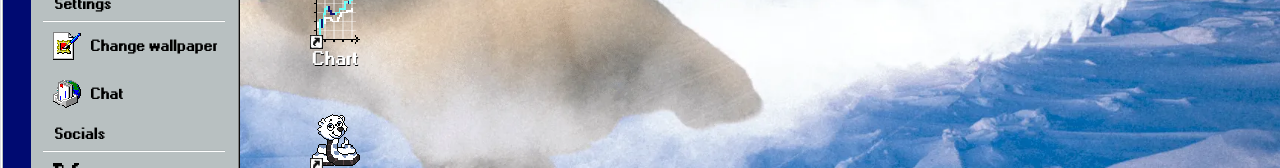
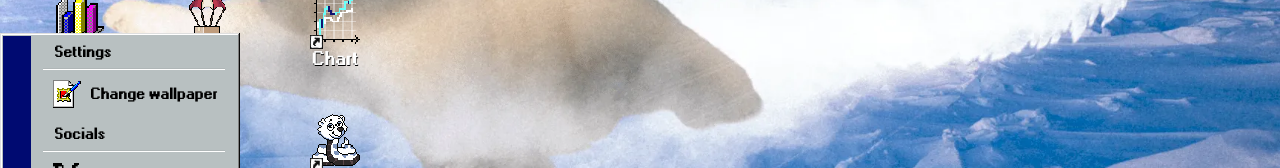
Before and after one commit to ivandalechenko/knutSite, a React (Vite) app: page / in a window 1280 px wide. Both pictures are taken after a click on the button "$Knut". Shown: the part 407-575 px from the top of the page. Built offline with nearby package versions, Linux system fonts and the light colour scheme; no server answers.

Commit message:
hidden chat from prod

```diff
--- a/src/Pusk.jsx
+++ b/src/Pusk.jsx
@@ -32,7 +32,7 @@ const Pusk = ({ onClick }) => {
                             </div>
                             Change wallpaper
                         </a>
-                        <a className='Pusk_link' onClick={() => {
+                        {/* <a className='Pusk_link' onClick={() => {
                             walletStore.connectWallet()
                             windowStore.setWindowStatus('chat', 'opened')
                         }}>
@@ -40,7 +40,7 @@ const Pusk = ({ onClick }) => {
                                 <img src='/img/links/chatLink.png' alt='decor' />
                             </div>
                             Chat
-                        </a>
+                        </a> */}
                         <div className='Pusk_link Pusk_link_header'>
                             <div className='Pusk_link_del'>
                             </div>
```
